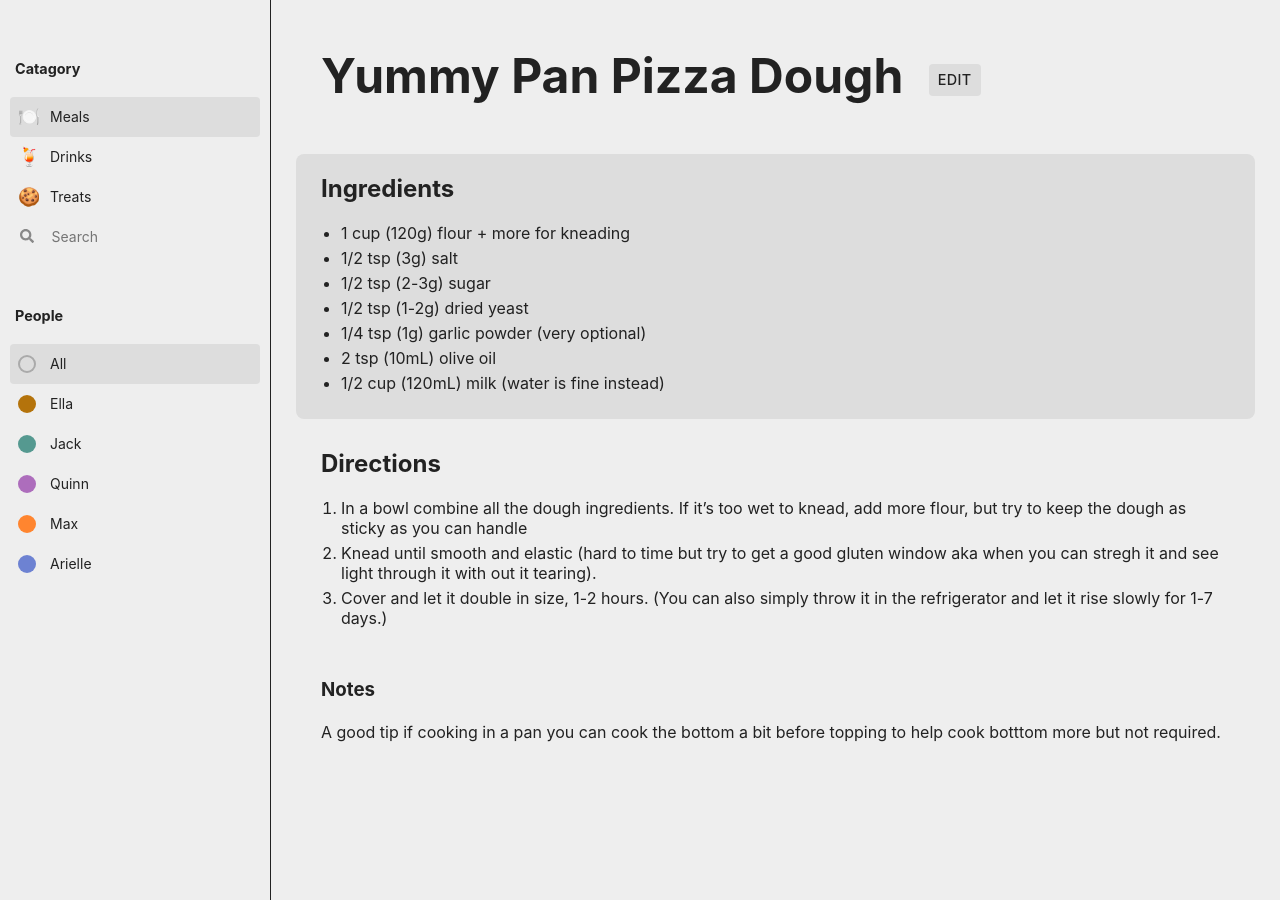
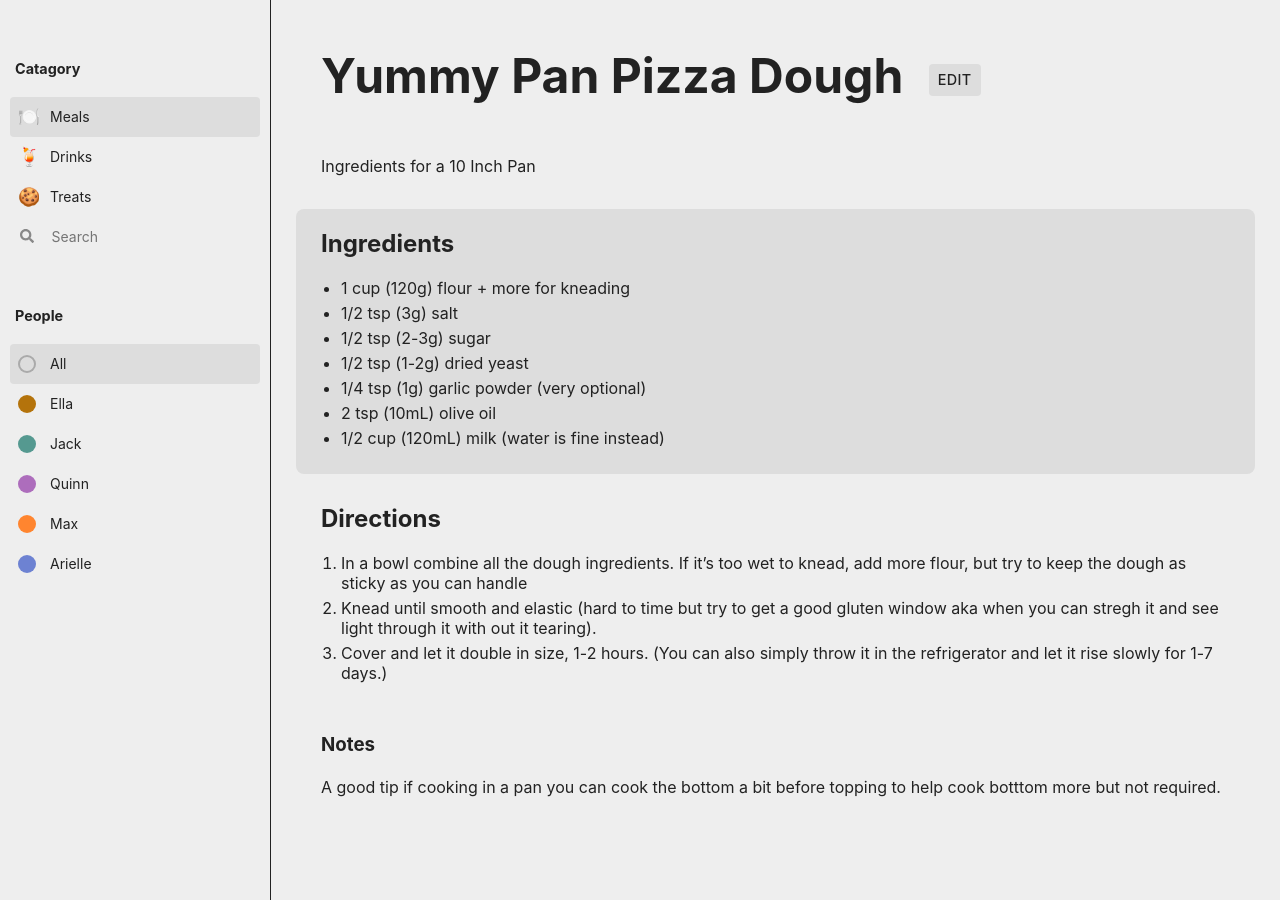
Before and after one commit to qjack001/Git-Cooking, a Jekyll site: the page built from _posts/meals/2021-03-02-pan-pizza-dough.md, in a window 1280 px wide. Built offline with Jekyll 4.4.1, drawn with Linux system fonts in a browser that asks for light colours.

Commit message:
Update 2021-03-02-pan-pizza-dough.md

```diff
--- a/_posts/meals/2021-03-02-pan-pizza-dough.md
+++ b/_posts/meals/2021-03-02-pan-pizza-dough.md
@@ -3,6 +3,8 @@ title: Yummy Pan Pizza Dough
 author: Quinn
 time: 60
 ---
+
+Ingredients for a 10 Inch Pan
 
 
 <section markdown="1">
```
